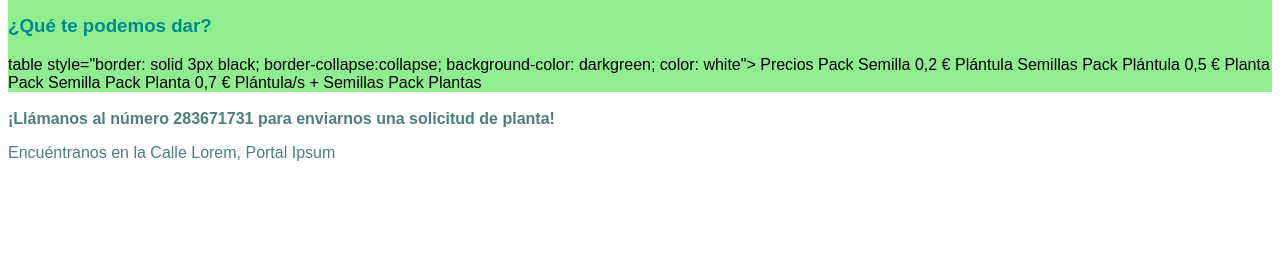
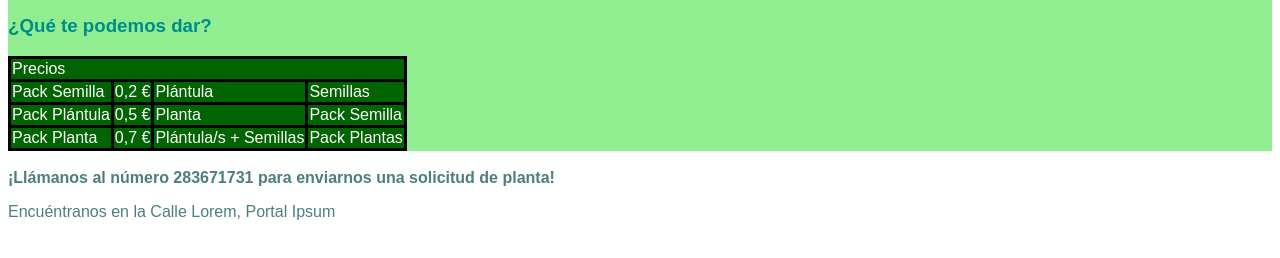
Before and after one commit to Quantum-AVG/Web-Page, a plain HTML site: page index.html in a window 1280 px wide. Shown: the part 414-672 px from the top of the page. Drawn offline with Linux system fonts and the light colour scheme.

Commit message:
Update index.html

```diff
--- a/index.html
+++ b/index.html
@@ -8,7 +8,7 @@
         <p>¡Has descubierto la única página web que te servirá si no encuentras tu planta!</p>
         <p>En esta página web tienes un sitio en el que cultivamos plantas que gente como tú ha donado.</p><p>Después, cuando son plántulas chiquititas, las mostramos en esta web para que tu puedas acogerlas.</p><img src="https://static.vecteezy.com/system/resources/thumbnails/026/982/457/small/continuous-one-line-drawing-potted-plants-with-five-growing-leaves-are-used-for-ornamental-plants-ornamental-plants-to-beautify-the-living-room-single-line-draw-design-graphic-illustration-png.png" height="100px"/id="Precios">
           <h3 style="color: darkcyan">¿Qué te podemos dar?</h3>
-            table style="border: solid 3px black; border-collapse:collapse; background-color: darkgreen; color: white">
+            <table style="border: solid 3px black; border-collapse:collapse; background-color: darkgreen; color: white">
             <tr>
               <td>Precios</td>
             </tr>
```
